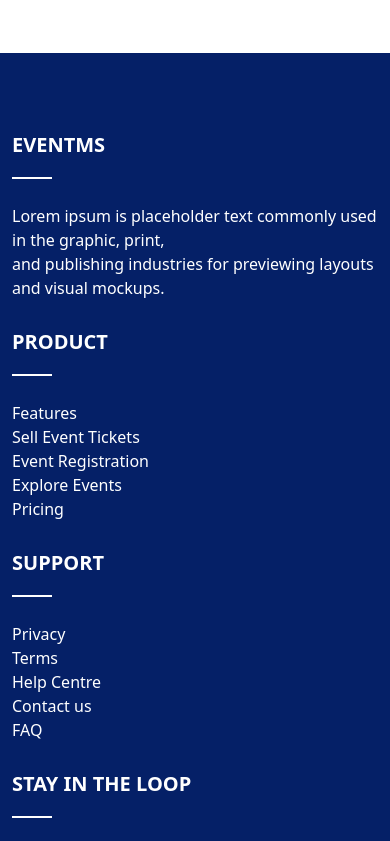
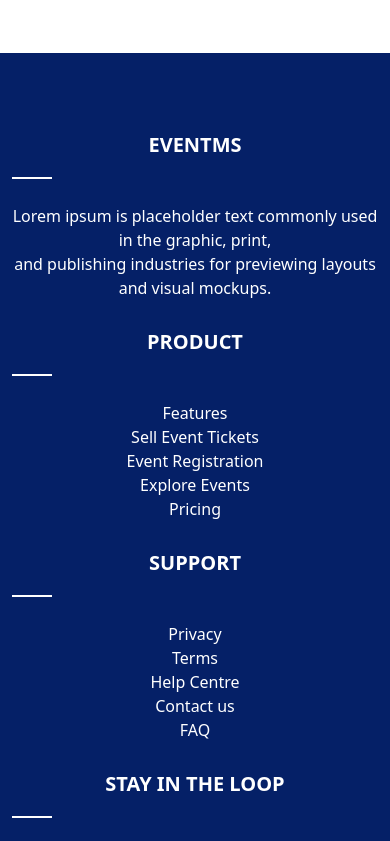
Before and after one commit to vincenttommi/Event-Ticketing-System, a React (Create React App) app in the folder Client/: page / in a window 390 px wide. Shown: the part 3360-4201 px from the top of the page. Built offline with nearby package versions, Linux system fonts and the light colour scheme.

Commit message:
resopnsive media queries

```diff
--- a/Client/src/Components/Footer/footer.css
+++ b/Client/src/Components/Footer/footer.css
@@ -200,3 +200,21 @@ text-align: center;
 }
 .copyright a{color:#ffffff;transition: all 0.2s ease 0s;}
 .copyright a:hover{color:#ff3666;}
+
+@media only screen and (max-width: 768px) {
+    .single_footer {
+      margin-bottom: 30px;
+    }
+
+    /* Additional styles for responsiveness at or below 768px */
+    /* For example, you can adjust the font size or margins */
+  }
+
+  @media only screen and (max-width: 576px) {
+    /* Additional styles for responsiveness at or below 576px */
+    /* For example, you can stack the footer columns vertically */
+    .single_footer,
+    .single_footer_address {
+      text-align: center;
+    }
+  }
```
